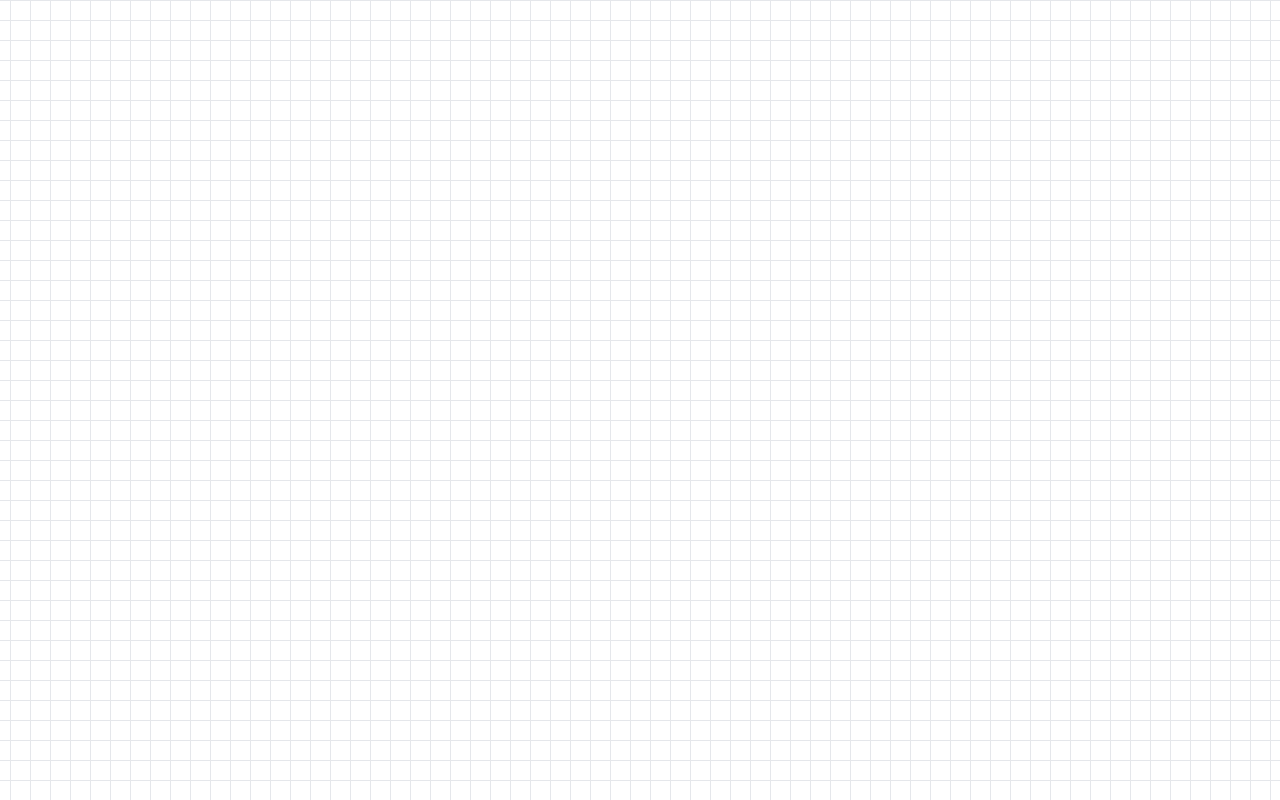
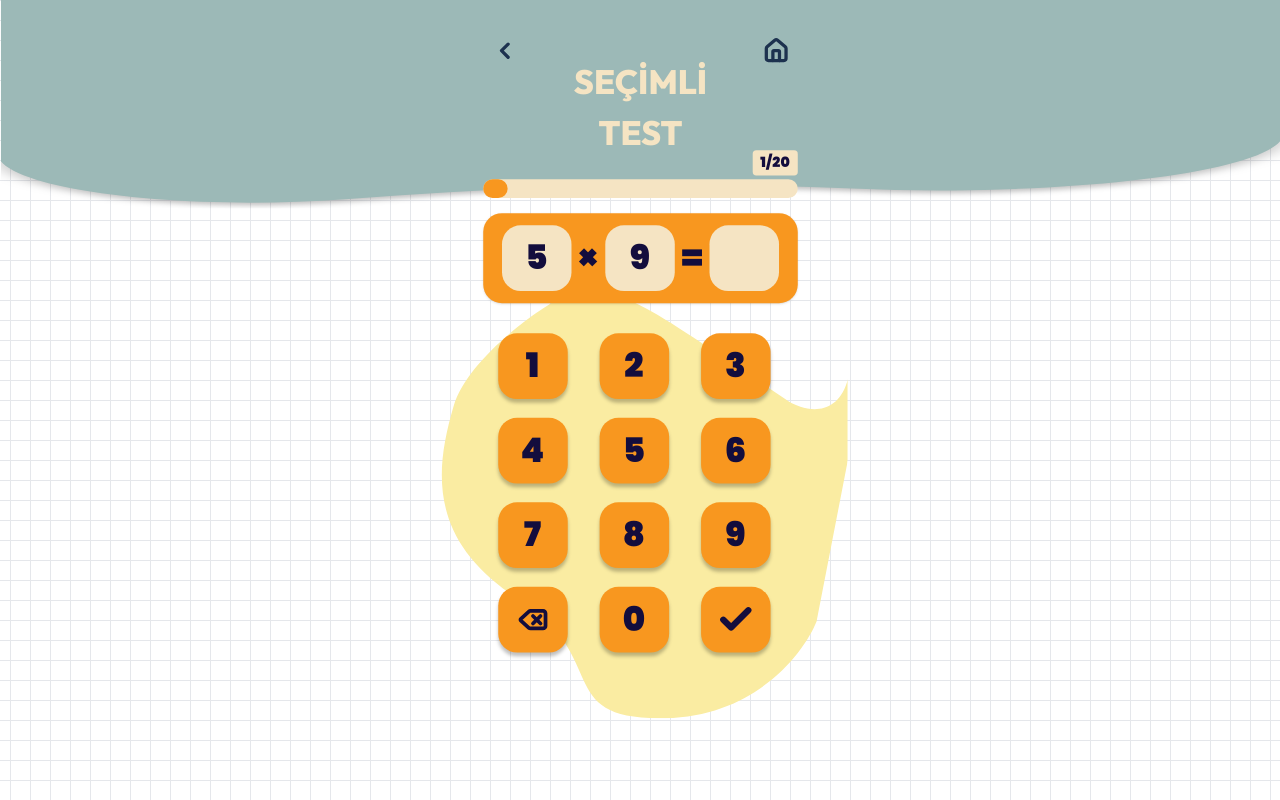
Before and after one commit to yilmaz-mert/pipirik-s-multiplication-mania, a React (Vite) app: page /oyun in a window 1280 px wide. Before the commit this address had no page. Built offline with nearby package versions, Linux system fonts and the light colour scheme.

Commit message:
feat: add SelectiveGamePage component and integrate with routing; update App component to include new route

```diff
--- a/src/App.jsx
+++ b/src/App.jsx
@@ -2,6 +2,7 @@ import { BrowserRouter, Routes, Route } from 'react-router-dom';
 import Layout from './components/Layout';
 import HomePage from './pages/HomePage';
 import SelectiveTestPage from './pages/SelectiveTestPage';
+import SelectiveGamePage from './pages/SelectiveGamePage';
 
 function App() {
   return (
@@ -14,6 +15,7 @@ function App() {
           <Route path="/sirali" element={<div className="text-white text-center mt-20">Sıralı Test Sayfası</div>} />
           <Route path="/meydan" element={<div className="text-white text-center mt-20">Meydan Okuma Sayfası</div>} />
           <Route path="/secimli" element={<SelectiveTestPage />} />
+          <Route path="/oyun" element={<SelectiveGamePage />} />
         </Routes>
       </Layout>
     </BrowserRouter>
--- a/src/index.css
+++ b/src/index.css
@@ -11,6 +11,9 @@
   --color-tema-secili: #F9C261;
   --color-tema-buton2: #5F9CB8;
   --color-tema-vector: #FAECA2;
+  --color-tema-yazi: #130D3D;
+  --color-wrong: #E53935;
+  --color-correct: #43A047;
 }
 
 body {
--- /dev/null
+++ b/src/pages/SelectiveGamePage.jsx
@@ -0,0 +1,196 @@
+import React, { useState, useEffect } from 'react';
+import { useLocation, useNavigate } from 'react-router-dom';
+import WaveHeader from '../components/WaveHeader';
+import { Delete, Check } from 'lucide-react';
+
+export default function SelectiveGamePage() {
+  const location = useLocation();
+  const navigate = useNavigate();
+
+  const [questions, setQuestions] = useState([]);
+  const [currentIndex, setCurrentIndex] = useState(0);
+  const [userInput, setUserInput] = useState('');
+  const [status, setStatus] = useState('idle'); // 'idle', 'correct', 'wrong'
+  const [results, setResults] = useState({ correct: 0, wrong: 0 });
+
+  // Soruları oluştur: component ilk mount olduğunda bir kez çalışsın
+  useEffect(() => {
+    let newQuestions = [];
+    const tables = location.state?.selected || ['mix'];
+
+    if (tables.includes('mix')) {
+      for (let i = 0; i < 20; i++) {
+        const num1 = Math.floor(Math.random() * 8) + 2; // 2 to 9
+        const num2 = Math.floor(Math.random() * 8) + 2;
+        newQuestions.push({ num1, num2, answer: num1 * num2 });
+      }
+    } else {
+      tables.forEach(table => {
+        // Her tablo için 10 soru üreteceğiz (1'den 10'a kadar)
+        let tableQuestions = [];
+        for (let i = 1; i <= 10; i++) {
+          tableQuestions.push({ num1: table, num2: i, answer: table * i });
+        }
+        // Karıştır
+        tableQuestions = tableQuestions.sort(() => Math.random() - 0.5);
+        newQuestions = [...newQuestions, ...tableQuestions];
+      });
+      // Tüm kombine soruları da karıştır
+      newQuestions = newQuestions.sort(() => Math.random() - 0.5);
+    }
+    setQuestions(newQuestions);
+    // eslint-disable-next-line react-hooks/exhaustive-deps
+  }, []);
+
+  const currentQuestion = questions[currentIndex];
+
+  const handleNumpad = (value) => {
+    if (status !== 'idle') return; // Cevap gösterilirken tuşlara basma
+    if (userInput.length < 3) {
+      setUserInput(prev => prev + value);
+    }
+  };
+
+  const handleDelete = () => {
+    if (status !== 'idle') return;
+    setUserInput(prev => prev.slice(0, -1));
+  };
+
+  const handleCheck = () => {
+    if (status !== 'idle' || userInput === '') return;
+
+    const parsedInput = parseInt(userInput, 10);
+    const isCorrect = parsedInput === currentQuestion.answer;
+
+    if (isCorrect) {
+      setStatus('correct');
+      setResults(prev => ({ ...prev, correct: prev.correct + 1 }));
+    } else {
+      setStatus('wrong');
+      setResults(prev => ({ ...prev, wrong: prev.wrong + 1 }));
+    }
+
+    setTimeout(() => {
+      // Sonraki soru veya sonuçlar
+      if (currentIndex + 1 < questions.length) {
+        setCurrentIndex(prev => prev + 1);
+        setUserInput('');
+        setStatus('idle');
+      } else {
+        // Oyun Bitti
+        alert(`Oyun Bitti! Doğru: ${isCorrect ? results.correct + 1 : results.correct}, Yanlış: ${!isCorrect ? results.wrong + 1 : results.wrong}`);
+        navigate('/'); // Şimdilik ana sayfaya dön
+      }
+    }, 1000);
+  };
+
+  if (questions.length === 0) return <div>Yükleniyor...</div>;
+
+  const progressPercentage = ((currentIndex + 1) / questions.length) * 100;
+
+  return (
+    <div className="relative w-full h-full min-h-screen overflow-visible flex flex-col items-center">
+      {/* Background SVG */}
+      <div className="absolute pointer-events-none z-10" style={{ top: '309px', left: '-24px' }}>
+        <svg width="441" height="456" viewBox="0 0 375 456" fill="none" xmlns="http://www.w3.org/2000/svg">
+          <path d="M415 146.881L375 352.881C361.5 386.381 310.4 453.881 214 455.881C93.5 458.381 156 391.881 59.5 330.381C-37 268.881 -33 196.381 -11.5 123.381C3.21467 73.4197 80.2274 18.0717 107.496 5.74437C130.192 -6.18937 164.445 -0.947524 220 34.9732C283.55 76.0639 321.323 102.142 345.5 118.668C361 128.072 395.1 137.081 407.5 97.8811C419.9 58.6811 417.667 114.214 415 146.881Z" fill="var(--color-tema-vector)"/>
+        </svg>
+      </div>
+
+      <WaveHeader
+        title={
+          <>
+            SEÇİMLİ<br/>TEST
+          </>
+        }
+        waveHeight="222px"
+        titleTop="60px"
+      />
+
+      <div className="relative z-20 flex flex-col items-center w-full max-w-93.75 mx-auto pt-40 pb-5">
+
+        {/* Progress Bar ve Sayı Göstergesi */}
+        <div className="w-full flex-col px-4 mb-4">
+          <div className="flex justify-end w-83.75 mx-auto">
+            <div
+              className="flex justify-center items-center rounded bg-tema-enak px-2 py-0.5 mb-1 text-tema-yazi font-poppins font-extrabold text-[15px] tracking-wide"
+            >
+              {currentIndex + 1}/{questions.length}
+            </div>
+          </div>
+
+          <div
+            className="w-83.75 h-0 mx-auto relative rounded-full"
+            style={{ border: '10px solid var(--color-tema-enak)' }}
+          >
+            {/* İlerleyen alan */}
+            <div
+              className="absolute -left-2.5 -top-2.5 h-0 rounded-full transition-all duration-300"
+              style={{
+                 border: '10px solid var(--color-tema-kutu)',
+                 width: `calc(${progressPercentage}% + 10px)` // Barın içi dolsun
+              }}
+            ></div>
+          </div>
+        </div>
+
+        {/* Soru Alanı */}
+        <div className="w-83.75 h-24 bg-tema-kutu rounded-[20px] shadow-sm flex items-center justify-around px-4 mb-6 relative">
+          <div className="w-18.5 h-17.5 bg-tema-enak rounded-[20px] flex items-center justify-center">
+            <span className="font-poppins font-extrabold text-[36px] text-tema-yazi">{currentQuestion?.num1}</span>
+          </div>
+          <span className="font-poppins font-extrabold text-[36px] text-tema-yazi">×</span>
+          <div className="w-18.5 h-17.5 bg-tema-enak rounded-[20px] flex items-center justify-center">
+            <span className="font-poppins font-extrabold text-[36px] text-tema-yazi">{currentQuestion?.num2}</span>
+          </div>
+          <span className="font-poppins font-extrabold text-[36px] text-tema-yazi">=</span>
+          <div className="w-18.5 h-17.5 bg-tema-enak rounded-[20px] flex items-center justify-center">
+            <span
+              className="font-poppins font-extrabold text-[36px]"
+              style={{
+                 color: status === 'correct' ? 'var(--color-correct)' : status === 'wrong' ? 'var(--color-wrong)' : 'var(--color-tema-yazi)'
+              }}
+            >
+              {userInput}
+            </span>
+          </div>
+        </div>
+
+        {/* Numpad */}
+        <div className="w-76 grid grid-cols-3 gap-5 mx-auto mt-2">
+          {[1, 2, 3, 4, 5, 6, 7, 8, 9].map(num => (
+             <button
+                key={num}
+                onClick={() => handleNumpad(num.toString())}
+                className="w-18.5 h-17.5 bg-tema-kutu rounded-[20px] shadow-[0px_4px_4px_0px_rgba(0,0,0,0.25)] flex justify-center items-center active:bg-tema-secili transition-colors"
+             >
+                <span className="font-poppins font-extrabold text-[36px] text-tema-yazi">{num}</span>
+             </button>
+          ))}
+
+          <button
+              onClick={handleDelete}
+              className="w-18.5 h-17.5 bg-tema-kutu rounded-[20px] shadow-[0px_4px_4px_0px_rgba(0,0,0,0.25)] flex justify-center items-center active:bg-tema-secili transition-colors"
+          >
+             <Delete size={32} strokeWidth={3} className="text-tema-yazi" />
+          </button>
+
+          <button
+              onClick={() => handleNumpad('0')}
+              className="w-18.5 h-17.5 bg-tema-kutu rounded-[20px] shadow-[0px_4px_4px_0px_rgba(0,0,0,0.25)] flex justify-center items-center active:bg-tema-secili transition-colors"
+          >
+             <span className="font-poppins font-extrabold text-[36px] text-tema-yazi">0</span>
+          </button>
+
+          <button
+              onClick={handleCheck}
+              className="w-18.5 h-17.5 bg-tema-kutu rounded-[20px] shadow-[0px_4px_4px_0px_rgba(0,0,0,0.25)] flex justify-center items-center active:bg-tema-secili transition-colors"
+          >
+             <Check size={40} strokeWidth={4} className="text-tema-yazi" />
+          </button>
+        </div>
+
+      </div>
+    </div>
+  );
+}
```
